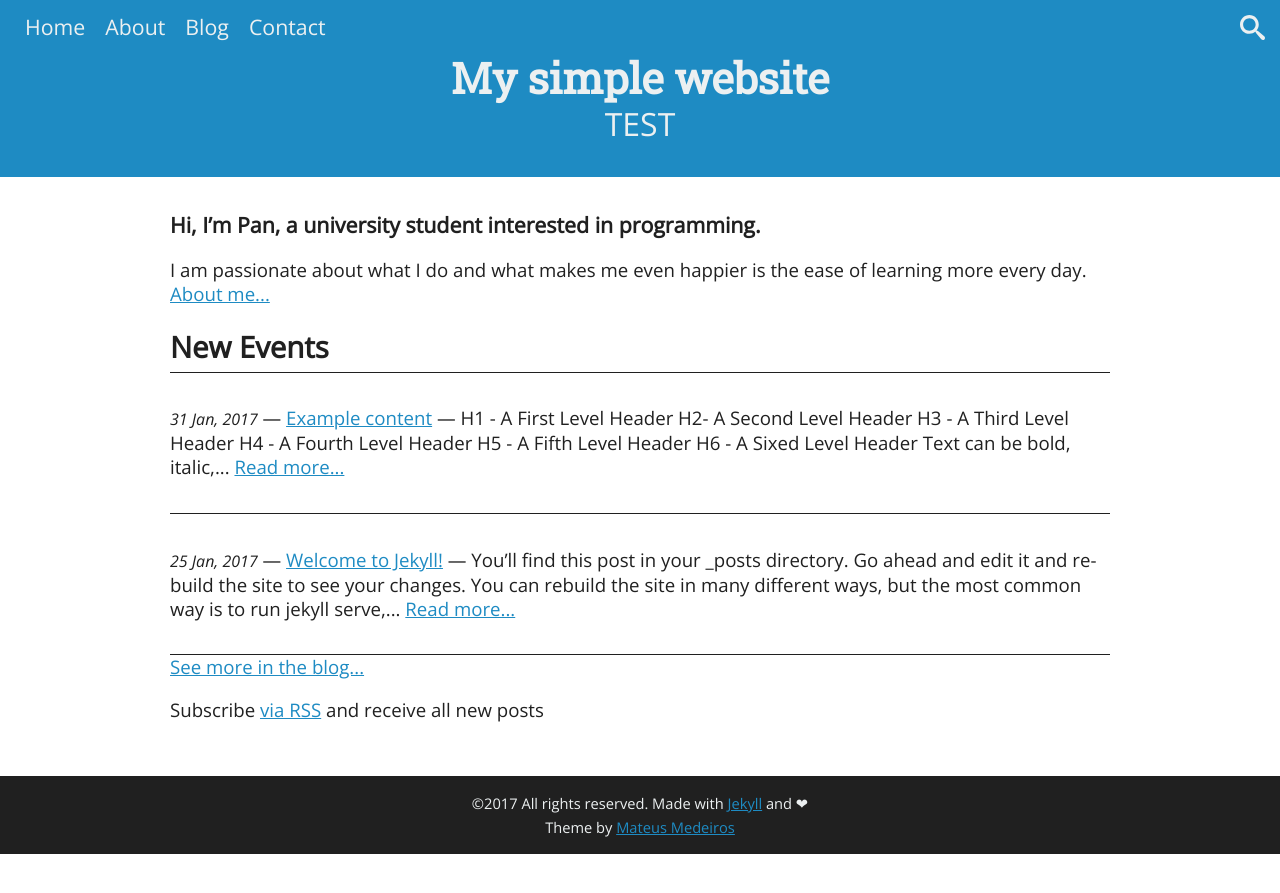
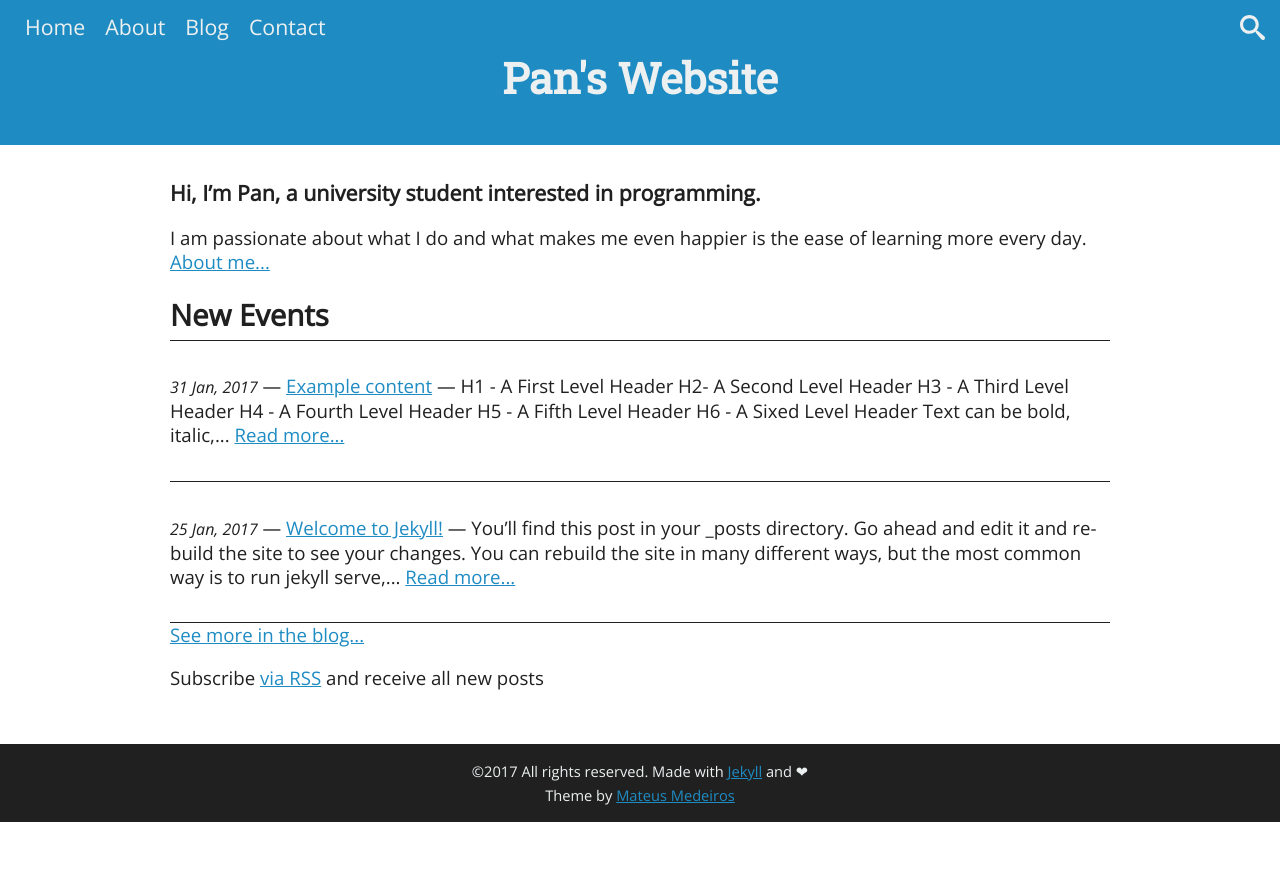
Before and after one commit to hy-pan/hy-pan.github.io, a Jekyll site: the page built from index.html, in a window 1280 px wide. Shown: the top 893 px of the page. Built offline with Jekyll 4.4.1, drawn with Linux system fonts in a browser that asks for light colours.

Commit message:
Update header.html

```diff
--- a/_includes/header.html
+++ b/_includes/header.html
@@ -16,8 +16,8 @@
   </div>
 
   <hgroup class="title">
-    <h1> <a href="/"> My simple website </a> </h1>
-    <h2> <a href="/">TEST </a> </h2>
+      <h1> <a href="/"> Pan's Website </a> </h1>
+      <!--<h2> <a href="/">TEST </a> </h2>-->
   </hgroup>
 
 </header>
```
